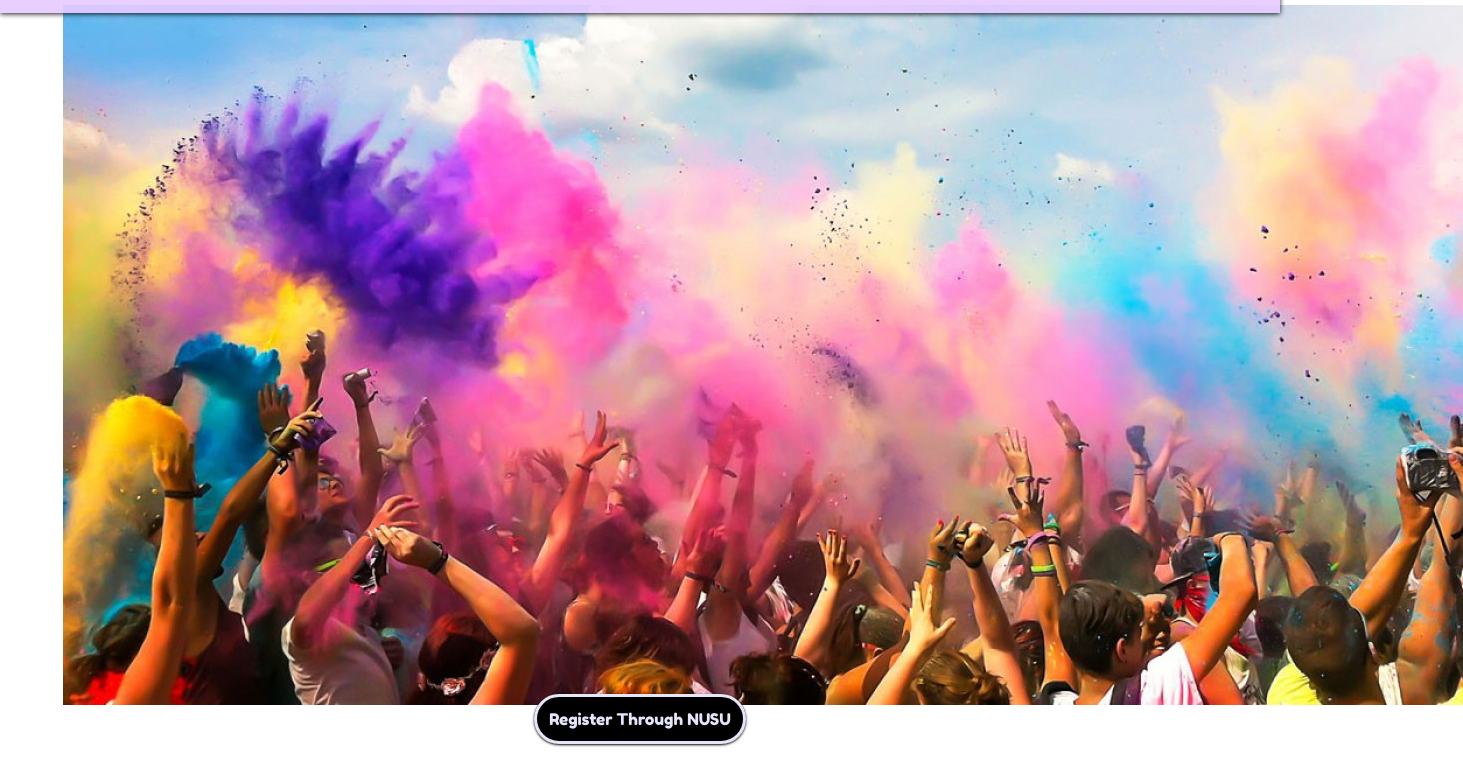
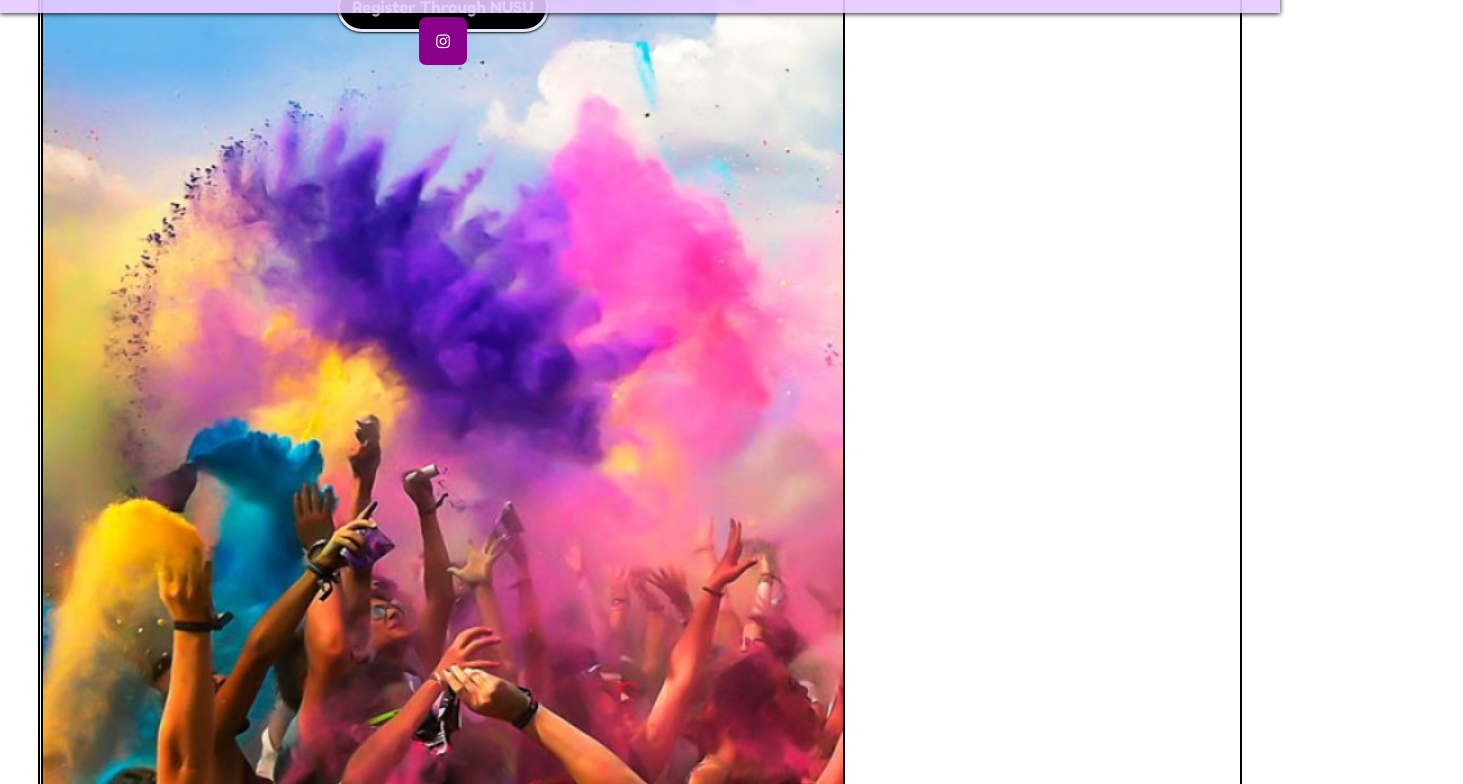
Before and after one commit to Kamran6433/Kamran6433.github.io, a plain HTML site: page index.html in a window 1280 px wide. Shown: the part 85-869 px from the top of the page, 1463 px wide, since content can reach past the window. Drawn offline with Linux system fonts and the light colour scheme.

Commit message:
centered a few divs and created a background image that i need to fix.

```diff
--- a/index.html
+++ b/index.html
@@ -19,20 +19,22 @@
         <script src="https://apps.elfsight.com/p/platform.js" defer></script>
      </head>
     <body>
+    <div class="website">
     <div id="header">
         <h1>Newcastle University Pakistan Society</h1>
     </div>
-    <div class="container" id="Background Image">
-        <img src="Images/Events%20Management%20festival%20image.jpg" alt="Pakistan Society Event Pictures">
-        <div id="NUSU Button">
+    <div class="box">
+<!--        <div class="image">-->
+<!--            <img src="Images/Events%20Management%20festival%20image.jpg" alt="Pakistan Society Event Pictures">-->
+<!--        </div>-->
+        <div class="button">
             <a href="https://www.nusu.co.uk/getinvolved/societies/society/7332/" class="NUSU" target="_blank">Register Through NUSU</a>
         </div>
-        <div id="Instagram Button">
+        <div class="insta">
             <a href="https://www.instagram.com/nclpaksoc/" target="_blank" class="fa fa-instagram"></a>
         </div>
     </div>
     <div class="elfsight-app-ec5d8c40-6249-4a5e-beab-c1b81d2eff9c"></div>
-    <br>
     <h2>Meet Our Committees!</h2>
     <div class="cards">
         <div>
@@ -141,6 +143,7 @@
             <input type="reset">
         </form>
     </div>
+    </div>
     </body>
 
 </html>
--- a/style.css
+++ b/style.css
@@ -4,6 +4,12 @@
 /*Learn header and footer tags in HTML*/
 #header {
     opacity: 0.9;
+}
+.website {
+    border: 2px solid black;
+    max-width: 1200px;
+    margin: auto;
+    text-align: center;
 }
 h1 {
     background-color: lavender;
@@ -16,6 +22,8 @@
     font-family: 'Fredoka One', cursive;
     font-weight: lighter;
     text-align: center;
+    /*position: -webkit-sticky;*/
+    /*position: sticky;*/
     position: fixed;
     transition: transform 1s, 1s;
     will-change: transition;
@@ -25,24 +33,27 @@
     transition-duration: 1s, 1s;
     animation: hoverEnlarge;
 }
-
 @keyframes hoverEnlarge {
     /*0%{font-size: 32px;}*/
     /*100%{font-size: 35px;}*/
     0%{background-color: lavender;}
     100%{background-color: #e6caff}
 }
-.container {
-    float: inside;
+.box {
+    text-align: center;
+    margin: 70px 10px 20px 1px;
+    max-width: 800px;
+    height: 900px;
+    border: 2px solid black;
+    background-image: url(../Kamran6433.github.io/Images/Events%20Management%20festival%20image.jpg);
+    background-repeat: no-repeat;
+    background-size: cover;
+    /*position: relative;*/
 }
-#Background\ Image {
-    margin-top: 27px;
-    margin-right: -8px;
-    margin-left: -8px;
-    /*border: 1px solid;*/
-    padding: 5%;
-    text-align: center;
-}
+/*.box img {*/
+/*    object-fit: cover;*/
+/*    border: blue 2px dashed;*/
+/*}*/
 p {
     /*border: 1px solid;*/
     background-color: aliceblue;
@@ -63,6 +74,7 @@
     padding: 12px;
     text-align: center;
     margin: auto;
+    width: auto;
     border-radius: 55px;
     box-shadow: 0px 1px 2.5px black;
     transition: transform 1s;
@@ -70,13 +82,6 @@
 a.NUSU:hover {
     transform: translateY(5px);
     box-shadow: 0px 1px 5px black;
-}
-#Instagram\ Button {
-    /*border: 1px solid;*/
-    font-family: 'M PLUS 1p', sans-serif;
-    padding: 5%;
-    text-align: center;
-    margin: auto;
 }
 #Form {
     /*border: 1px solid;*/
@@ -116,3 +121,6 @@
     background-color: coral;
     border: 2px solid purple;
 }
+.elfsight-app-ec5d8c40-6249-4a5e-beab-c1b81d2eff9c {
+    z-index: 0;
+}
```
